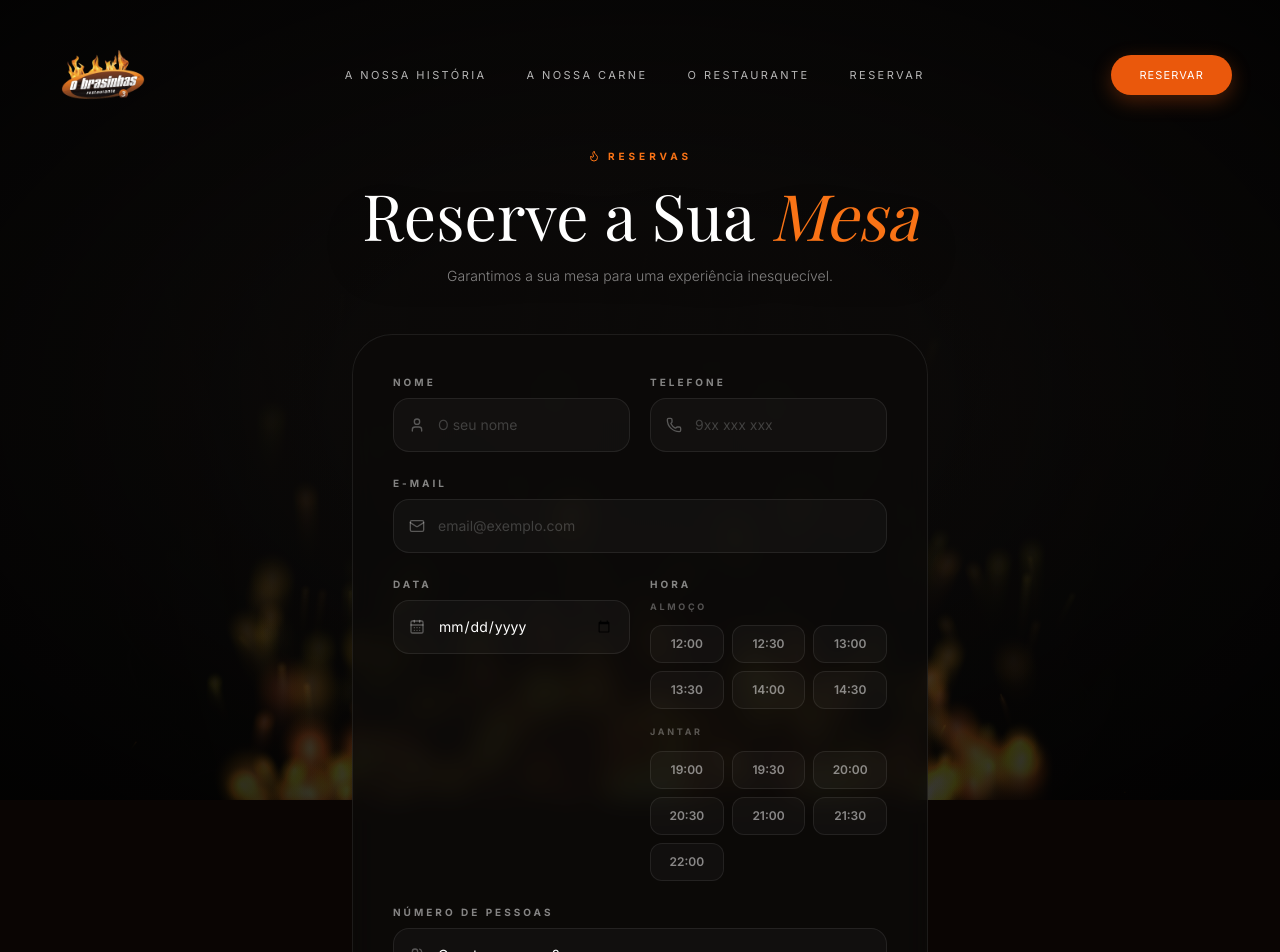
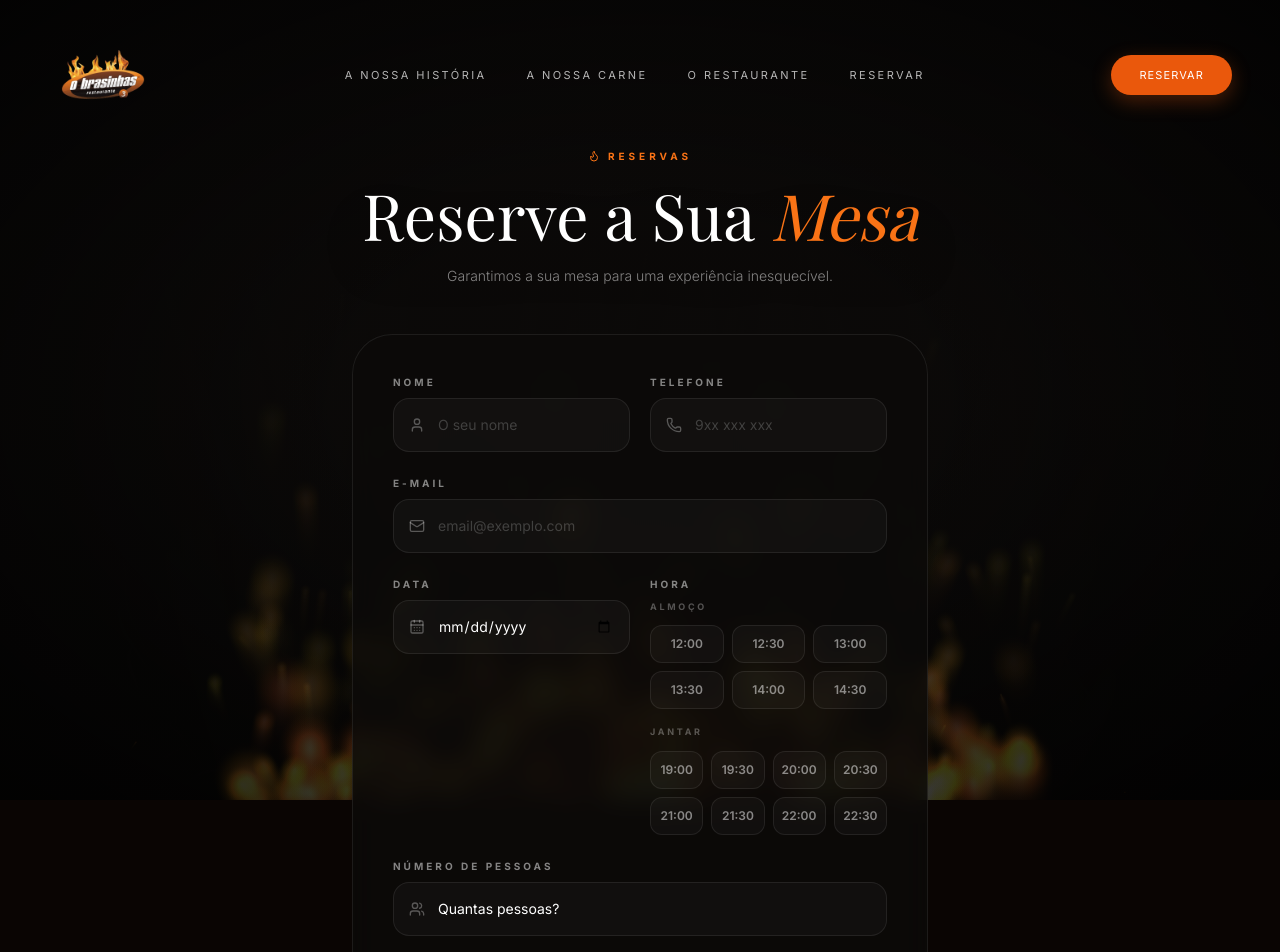
Before and after one commit to Esteves1903/templates, a Next.js app in the folder Brasinhas-template/: page /reservar in a window 1280 px wide. Shown: the top 952 px of the page. Built offline with nearby package versions, Linux system fonts and the light colour scheme; a web font is replaced by a local one.

Commit message:
hhorario

```diff
--- a/Brasinhas-template/src/app/reservar/page.tsx
+++ b/Brasinhas-template/src/app/reservar/page.tsx
@@ -8,7 +8,7 @@ import { CalendarDays, Clock, Users, User, Phone, Mail, MessageSquare, CheckCirc
 
 const timeSlots = [
   "12:00", "12:30", "13:00", "13:30", "14:00", "14:30",
-  "19:00", "19:30", "20:00", "20:30", "21:00", "21:30", "22:00",
+  "19:00", "19:30", "20:00", "20:30", "21:00", "21:30", "22:00", "22:30",
 ];
 
 const partySizes = [1, 2, 3, 4, 5, 6, 7, 8];
@@ -276,7 +276,7 @@ export default function ReservarPage() {
                         ))}
                       </div>
                       <p className="text-[9px] uppercase tracking-[0.3em] text-white/30 font-bold pt-1">Jantar</p>
-                      <div className="grid grid-cols-3 gap-2">
+                      <div className="grid grid-cols-4 gap-2">
                         {timeSlots.filter((t) => parseInt(t) >= 16).map((t) => (
                           <button
                             key={t}
```
